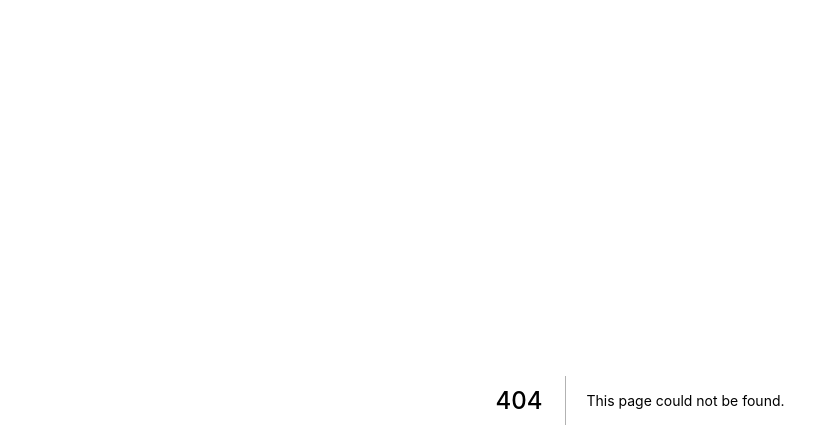
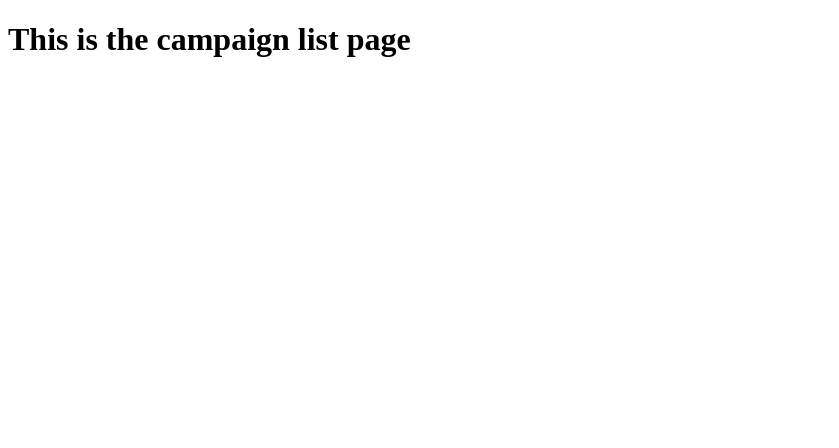
Before and after one commit to DBowen33/kickstart, a Next.js app: page / in a window 1280 px wide. Before the commit this address had no page. Shown: the top 448 px of the page, without its empty margins (0-839 px from the left). Built offline with nearby package versions, Linux system fonts and the light colour scheme.

Commit message:
another next update

```diff
--- a/pages/newcampaign.js
+++ b/pages/index.js
@@ -1,5 +1,5 @@
 import React from 'react';
 
 export default () => {
-    return <h1>Welcome to new campaign page</h1>
+    return <h1>This is the campaign list page</h1>
 };
```
